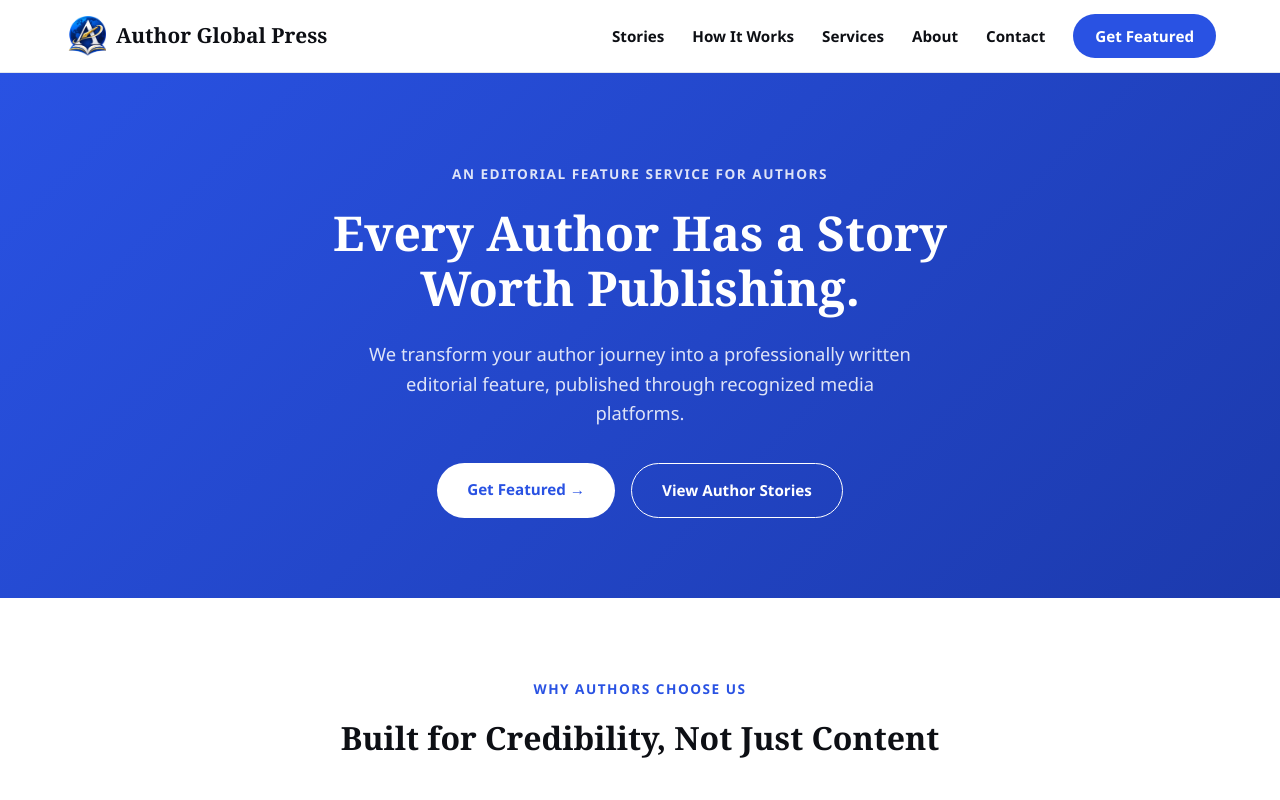
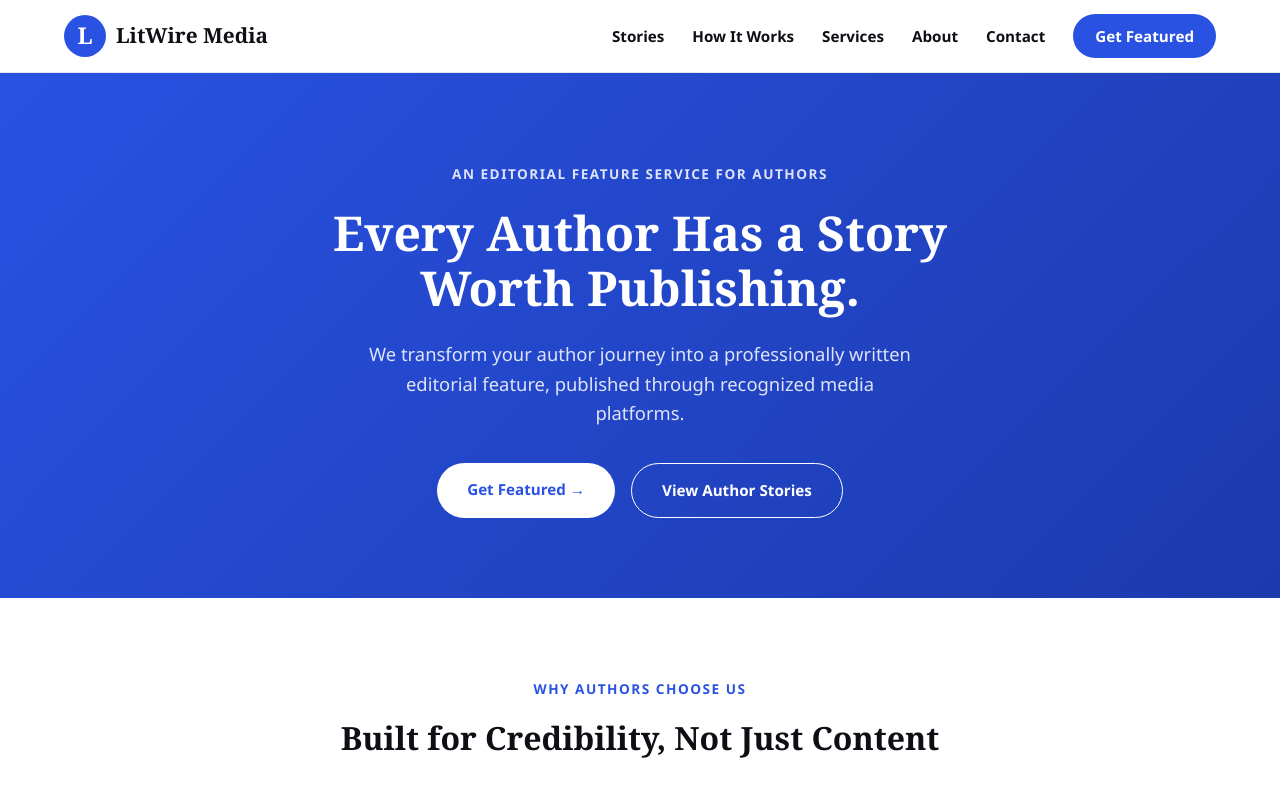
Before and after one commit to emmanuelaustin534-source/author-global-press, a React (Vite) app: page / in a window 1280 px wide. Shown: the top 800 px of the page. Built offline with nearby package versions, Linux system fonts and the light colour scheme.

Commit message:
site updated

```diff
--- a/index.html
+++ b/index.html
@@ -2,7 +2,7 @@
 <html lang="en">
   <head>
     <meta charset="UTF-8" />
-    <link rel="icon" type="image/png" href="/favicon.png" />
+    <link rel="icon" type="image/svg+xml" href="/favicon.svg" />
     <meta name="viewport" content="width=device-width, initial-scale=1.0" />
     <title>Author Global Press | Editorial Features for Authors</title>
   </head>
--- a/src/components/Logo.jsx
+++ b/src/components/Logo.jsx
@@ -4,12 +4,26 @@ import "../styles/Logo.css";
 function Logo() {
   return (
     <Link to="/" className="logo">
-      <img
-        src="/images/logo-icon.png"
-        alt="Author Global Press"
+      <svg
         className="logo-mark"
-      />
-      <span className="logo-text">Author Global Press</span>
+        viewBox="0 0 40 40"
+        xmlns="http://www.w3.org/2000/svg"
+        aria-hidden="true"
+      >
+        <circle cx="20" cy="20" r="20" fill="#2952e3" />
+        <text
+          x="20"
+          y="28"
+          textAnchor="middle"
+          fontFamily="Georgia, 'Times New Roman', serif"
+          fontSize="22"
+          fontWeight="bold"
+          fill="#ffffff"
+        >
+          L
+        </text>
+      </svg>
+      <span className="logo-text">LitWire Media</span>
     </Link>
   );
 }
```
Also changed, not shown: public/favicon.svg.
